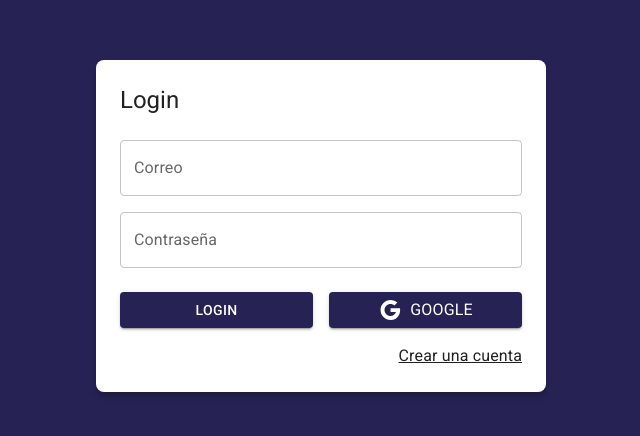
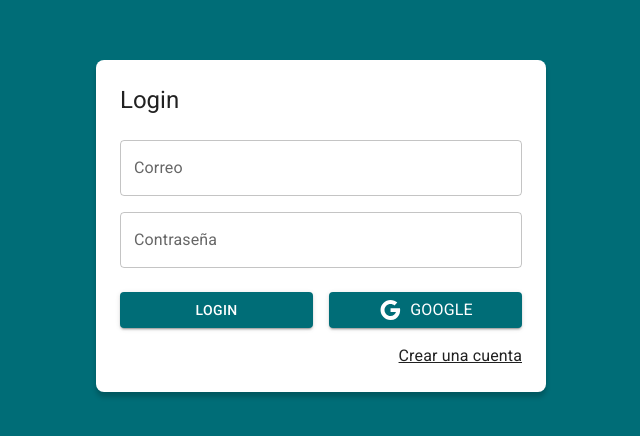
Before and after one commit to RunyShark/journalApp, a React (Vite) app: page /auth/login in a window 1280 px wide. Shown: the part 174-610 px from the top of the page, without its empty margins (319-959 px from the left). Built offline with nearby package versions, Linux system fonts and the light colour scheme; no server answers.

Commit message:
Finalizado

```diff
--- a/src/themes/perpluTheme.js
+++ b/src/themes/perpluTheme.js
@@ -4,10 +4,10 @@ import { red } from "@mui/material/colors";
 export const perpluTheme = createTheme({
   palette: {
     primary: {
-      main: "#262254",
+      main: "#006d77",
     },
     secondary: {
-      main: "#543884",
+      main: "#83c5be",
     },
     error: {
       main: red.A400,
```
